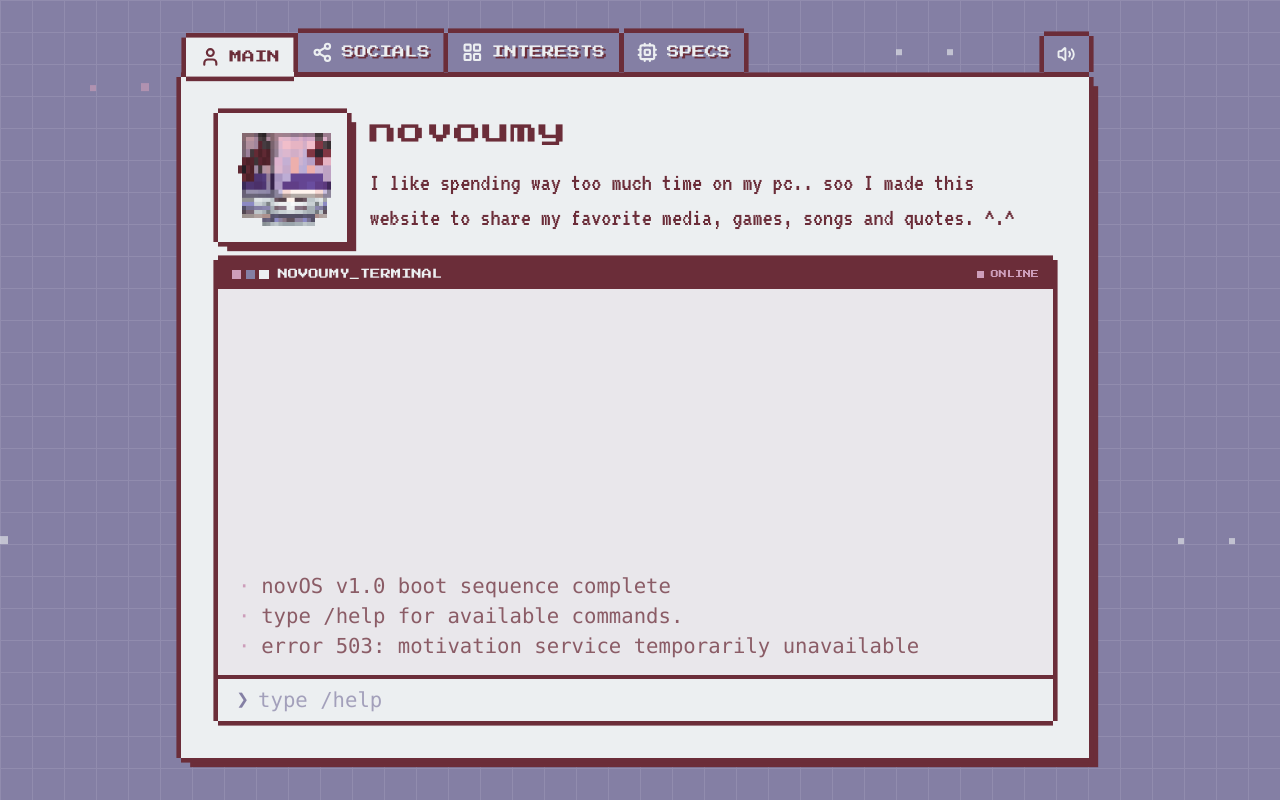
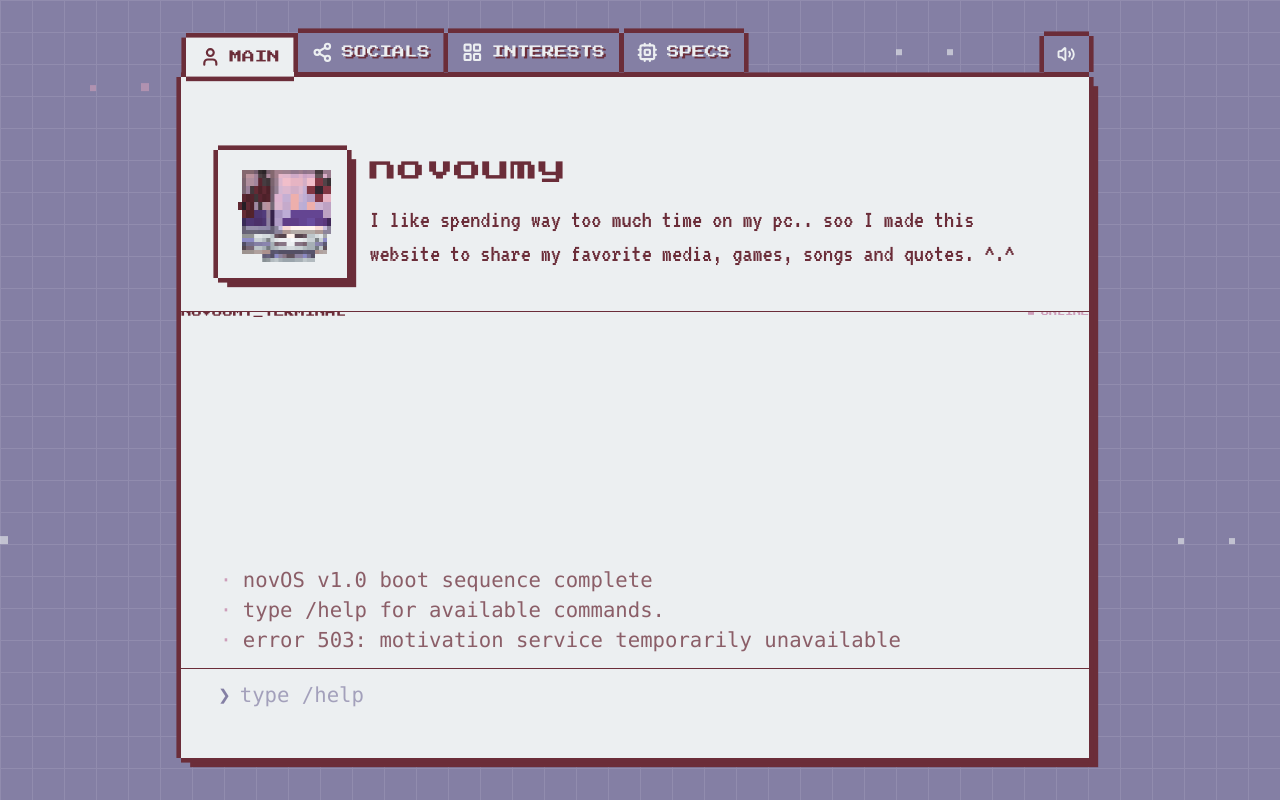
Before and after one commit to novoumy/novoumy.github.io, a React (Vite) app: page / in a window 1280 px wide. Built offline with nearby package versions, Linux system fonts and the light colour scheme.

Commit message:
ghghghghjkjkjk

```diff
--- a/src/views/MainView.tsx
+++ b/src/views/MainView.tsx
@@ -213,8 +213,9 @@ export default function MainView() {
   };
 
   return (
-    <div className="flex h-full min-h-0 min-w-0 flex-col gap-4 max-[768px]:gap-[1.2cqw]">
-      <div className="grid grid-cols-[auto_1fr] items-start gap-x-5 gap-y-2 max-[768px]:gap-x-[3cqw] max-[768px]:gap-y-[0.8cqw]">
+    <div className="flex h-full min-h-0 min-w-0 flex-col -mx-8 -mb-8 max-sm:-mx-4 max-sm:-mb-4">
+      <div className="px-8 pt-8 pb-7 max-sm:px-4 max-sm:pt-4 max-sm:pb-5">
+        <div className="grid grid-cols-[auto_1fr] items-start gap-x-5 gap-y-2 max-[768px]:gap-x-[3cqw] max-[768px]:gap-y-[0.8cqw]">
         <img
           src={hero.avatar}
           alt={hero.avatarAlt}
@@ -233,22 +234,16 @@ export default function MainView() {
             </p>
           ))}
         </div>
+        </div>
       </div>
 
-      <section className="pixel-tile relative flex min-h-0 flex-1 flex-col overflow-hidden bg-cool-white">
-        {/* Title bar */}
-        <header className="flex items-center justify-between gap-3 bg-wine px-3 py-2 max-[768px]:px-2 max-[768px]:py-[0.8cqw]">
-          <div className="flex items-center gap-2">
-            <span className="flex gap-1" aria-hidden="true">
-              <span className="block h-2 w-2 bg-rose max-[768px]:h-[1.2cqw] max-[768px]:w-[1.2cqw]" />
-              <span className="block h-2 w-2 bg-lavender max-[768px]:h-[1.2cqw] max-[768px]:w-[1.2cqw]" />
-              <span className="block h-2 w-2 bg-cool-white max-[768px]:h-[1.2cqw] max-[768px]:w-[1.2cqw]" />
-            </span>
-            <h2 className="font-pixel text-[9px] uppercase leading-none text-cool-white max-[768px]:text-[max(7px,1.2cqw)]">
-              novoumy_terminal
-            </h2>
-          </div>
-          <span className="flex items-center gap-1.5 font-pixel text-[7px] uppercase leading-none text-rose max-[768px]:text-[max(6px,1cqw)]">
+      <section className="relative flex min-h-0 flex-1 flex-col overflow-hidden border-t border-wine bg-cool-white">
+        {/* Inline terminal labels sit directly on the full-width divider. */}
+        <header className="absolute left-0 right-0 top-0 z-20 flex -translate-y-1/2 items-center justify-between gap-3 bg-cool-white px-0 font-pixel uppercase leading-none">
+          <h2 className="bg-cool-white pr-3 font-pixel text-[9px] text-wine max-[768px]:text-[max(7px,1.2cqw)]">
+            novoumy_terminal
+          </h2>
+          <span className="flex items-center gap-1.5 bg-cool-white pl-3 font-pixel text-[7px] text-rose max-[768px]:text-[max(6px,1cqw)]">
             <span className="block h-1.5 w-1.5 bg-rose" aria-hidden="true" />
             online
           </span>
@@ -258,7 +253,7 @@ export default function MainView() {
         <div
           ref={outRef}
           onClick={() => inputRef.current?.focus()}
-          className="relative min-h-0 flex-1 overflow-y-auto overflow-x-hidden bg-[color-mix(in_oklab,var(--rose)_10%,var(--cool-white))] px-4 py-3 font-mono text-[18px] leading-[1.35] text-wine [scrollbar-color:var(--rose)_transparent] [scrollbar-width:thin] max-[768px]:px-2 max-[768px]:py-2 max-[768px]:text-[max(10px,2.3cqw)]"
+          className="relative min-h-0 flex-1 overflow-y-auto overflow-x-hidden bg-cool-white px-8 pb-3 pt-6 font-mono text-[18px] leading-[1.35] text-wine [scrollbar-color:var(--rose)_transparent] [scrollbar-width:thin] max-[768px]:px-4 max-[768px]:pb-2 max-[768px]:pt-5 max-[768px]:text-[max(10px,2.3cqw)]"
         >
           {matrix && <MatrixRain />}
           <div className="relative z-0 flex min-h-full flex-col justify-end gap-0.5">
@@ -282,7 +277,7 @@ export default function MainView() {
         {/* Prompt */}
         <form
           onSubmit={onSubmit}
-          className="flex items-center gap-2 border-t-4 border-wine bg-cool-white px-4 py-2 max-[768px]:px-2 max-[768px]:py-[0.8cqw]"
+          className="flex items-center gap-2 border-t border-wine bg-cool-white px-8 py-3 max-[768px]:px-4 max-[768px]:py-[0.8cqw]"
         >
           <span className="select-none font-mono text-[18px] leading-none text-lavender max-[768px]:text-[max(10px,2.3cqw)]">❯</span>
           <input
```
